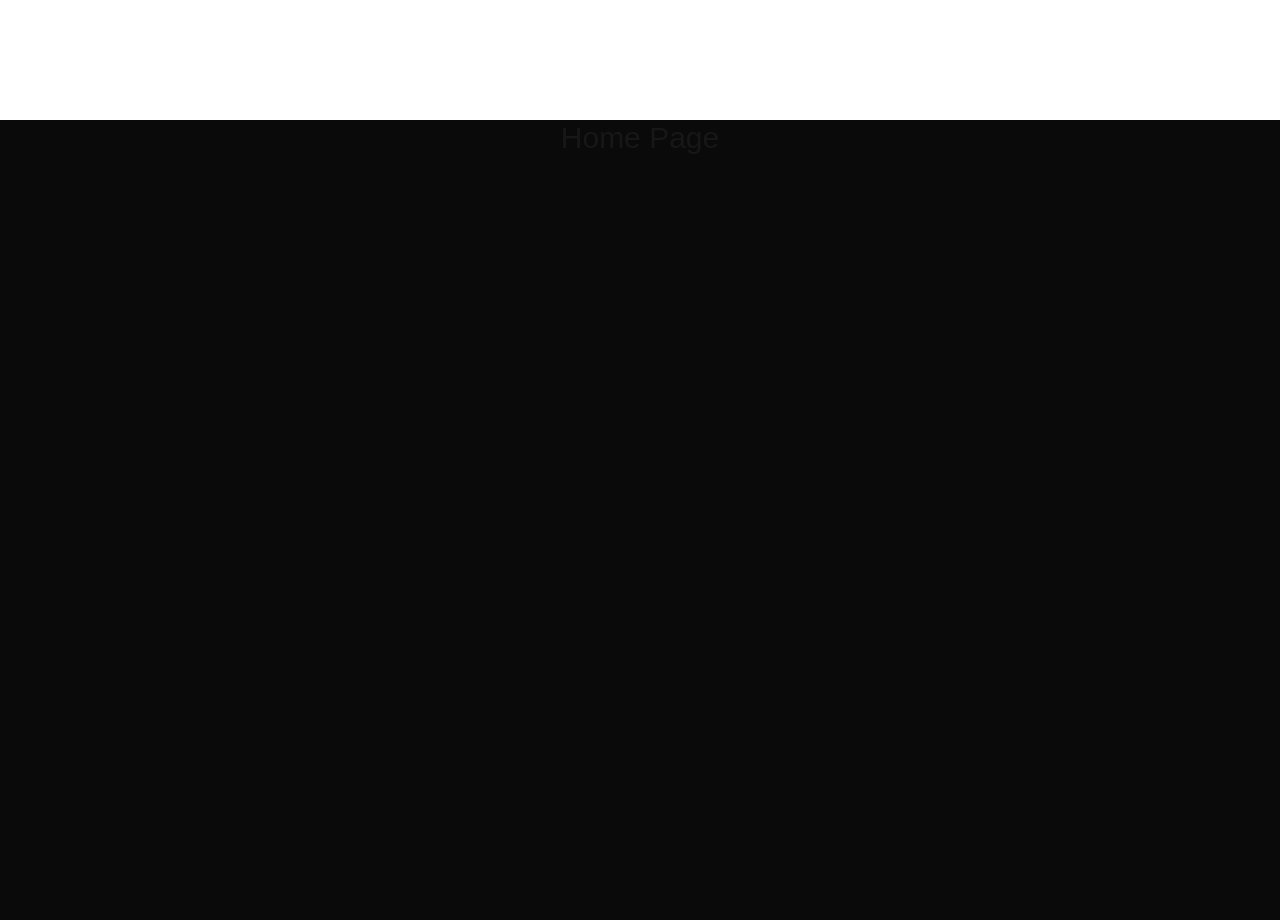
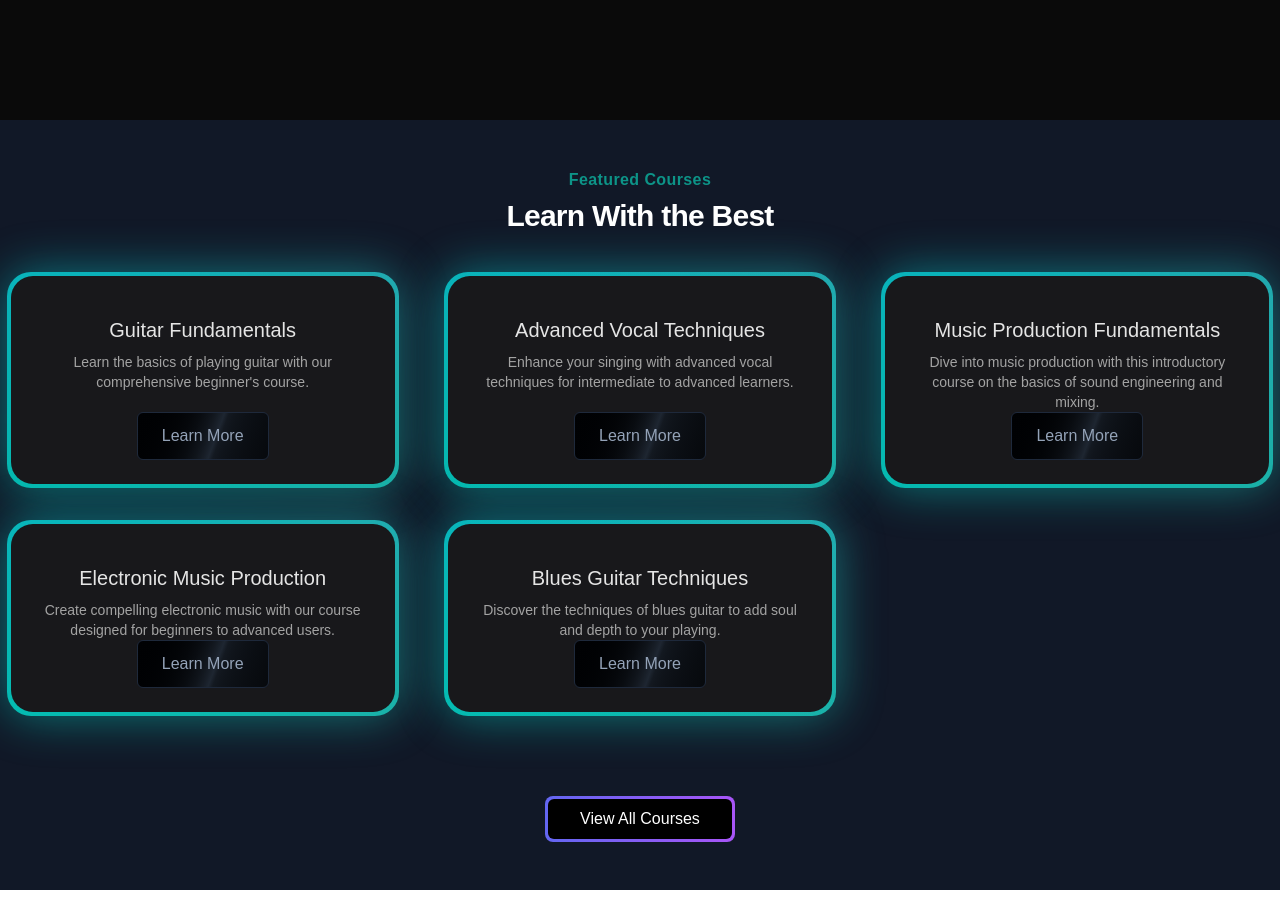
Before and after one commit to kr395/musicnextjs, a Next.js app: page / in a window 1280 px wide. Shown: the part 520-1440 px from the top of the page. After the commit the page ends 1410 px from the top, so only its background shows below. Built offline with nearby package versions, Linux system fonts and the light colour scheme.

Commit message:
Featured Section Completed

```diff
--- a/package.json
+++ b/package.json
@@ -14,6 +14,7 @@
     "next": "15.1.6",
     "react": "^19.0.0",
     "react-dom": "^19.0.0",
+    "react-element-to-jsx-string": "^17.0.0",
     "tailwind-merge": "^2.6.0"
   },
   "devDependencies": {
--- a/src/app/layout.tsx
+++ b/src/app/layout.tsx
@@ -2,7 +2,6 @@ import type { Metadata } from "next";
 import { Geist, Geist_Mono } from "next/font/google";
 import "./globals.css";
 import Navbar from "../components/Navbar";
-import HeroSection from "@/components/HeroSection";
 
 const geistSans = Geist({
   variable: "--font-geist-sans",
@@ -30,9 +29,8 @@ export default function RootLayout({
         className={`${geistSans.variable} ${geistMono.variable} antialiased`}
       >
         <div className="relative w-full flex item-center justify-center ">
-           <Navbar/>
-           <HeroSection/>
-          </div>
+          <Navbar />
+        </div>
         {children}
       </body>
     </html>
--- a/src/app/page.tsx
+++ b/src/app/page.tsx
@@ -1,7 +1,10 @@
+import FeaturedSection from "@/components/FeaturedSection";
+import HeroSection from "@/components/HeroSection";
 export default function Home() {
   return (
     <main className="min-h-screen bg-black/[0.96] antialiased bg-grid-white/[0.02]">
-      <h1 className="text-3xl text-center">Home Page</h1>
+      <HeroSection/>
+      <FeaturedSection/>
     </main>
   );
 }
--- /dev/null
+++ b/src/components/FeaturedSection.tsx
@@ -0,0 +1,70 @@
+"use client";
+import React from "react";
+import CourseData from "@/data/music_courses.json";
+import Link from "next/link";
+import { BackgroundGradient } from "./ui/background-gradient";
+
+interface Course {
+  id: number;
+  title: string;
+  slug: string;
+  description: string;
+  price: number;
+  instructor: string;
+  isFeatured: boolean;
+}
+const FeaturedSection = () => {
+  const FeaturedCourses = CourseData.courses.filter(
+    (course: Course) => course.isFeatured
+  );
+  return (
+    <div className="py-12 bg-gray-900">
+      <div>
+        <div className="text-center">
+          <h2 className='className="text-base text-teal-600 font-semibold tracking-wide uppercase"'>
+            Featured Courses
+          </h2>
+          <p className='mt-2 text-3xl leading-8 font-extrabold tracking-tight text-white sm:text-4xl"'>
+            Learn With the Best
+          </p>
+        </div>
+      </div>
+      <div className="mt-10 ">
+        <div className="grid grid-cols-1 sm:grid-cols-2 lg:grid-cols-3 gap-8 justify-center">
+          {FeaturedCourses.map((course: Course) => (
+            <div className="flex justify-center" key={course.id}>
+              <BackgroundGradient className="flex flex-col rounded-[22px] bg-white dark:bg-zinc-900 overflow-hidden h-full max-w-sm">
+                <div className="p-4 sm:p-6 flex flex-col items-center text-center flex-grow">
+                  <p className="text-lg sm:text-xl text-black mt-4 mb-2 dark:text-neutral-200">
+                    {course.title}
+                  </p>
+                  <p className="text-sm text-neutral-600 dark:text-neutral-400 flex-grow">
+                    {course.description}
+                  </p>
+
+                  <Link  href={`/courses/${course.slug}`}> <button className="inline-flex h-12 animate-shimmer items-center justify-center rounded-md border border-slate-800 bg-[linear-gradient(110deg,#000103,45%,#1e2631,55%,#000103)] bg-[length:200%_100%] px-6 font-medium text-slate-400 transition-colors focus:outline-none focus:ring-2 focus:ring-slate-400 focus:ring-offset-2 focus:ring-offset-slate-50">
+                    Learn More
+                  </button></Link>
+                </div>
+              </BackgroundGradient>
+            </div>
+          ))}
+        </div>
+      </div>
+
+      <div className="mt-20 text-center">
+        <Link href={"/courses"}>
+          {" "}
+          <button className="p-[3px] relative">
+            <div className="absolute inset-0 bg-gradient-to-r from-indigo-500 to-purple-500 rounded-lg" />
+            <div className="px-8 py-2  bg-black rounded-[6px]  relative group transition duration-200 text-white hover:bg-transparent">
+              View All Courses
+            </div>
+          </button>
+        </Link>
+      </div>
+    </div>
+  );
+};
+
+export default FeaturedSection;
--- /dev/null
+++ b/src/components/ui/background-boxes.tsx
@@ -0,0 +1,76 @@
+"use client";
+import React from "react";
+import { motion } from "framer-motion";
+import { cn } from "@/lib/utils";
+
+export const BoxesCore = ({ className, ...rest }: { className?: string }) => {
+  const rows = new Array(150).fill(1);
+  const cols = new Array(100).fill(1);
+  const colors = [
+    "--sky-300",
+    "--pink-300",
+    "--green-300",
+    "--yellow-300",
+    "--red-300",
+    "--purple-300",
+    "--blue-300",
+    "--indigo-300",
+    "--violet-300",
+  ];
+  const getRandomColor = () => {
+    return colors[Math.floor(Math.random() * colors.length)];
+  };
+
+  return (
+    <div
+      style={{
+        transform: `translate(-40%,-60%) skewX(-48deg) skewY(14deg) scale(0.675) rotate(0deg) translateZ(0)`,
+      }}
+      className={cn(
+        "absolute left-1/4 p-4 -top-1/4 flex  -translate-x-1/2 -translate-y-1/2 w-full h-full z-0 ",
+        className
+      )}
+      {...rest}
+    >
+      {rows.map((_, i) => (
+        <motion.div
+          key={`row` + i}
+          className="w-16 h-8  border-l  border-slate-700 relative"
+        >
+          {cols.map((_, j) => (
+            <motion.div
+              whileHover={{
+                backgroundColor: `var(${getRandomColor()})`,
+                transition: { duration: 0 },
+              }}
+              animate={{
+                transition: { duration: 2 },
+              }}
+              key={`col` + j}
+              className="w-16 h-8  border-r border-t border-slate-700 relative"
+            >
+              {j % 2 === 0 && i % 2 === 0 ? (
+                <svg
+                  xmlns="http://www.w3.org/2000/svg"
+                  fill="none"
+                  viewBox="0 0 24 24"
+                  strokeWidth="1.5"
+                  stroke="currentColor"
+                  className="absolute h-6 w-10 -top-[14px] -left-[22px] text-slate-700 stroke-[1px] pointer-events-none"
+                >
+                  <path
+                    strokeLinecap="round"
+                    strokeLinejoin="round"
+                    d="M12 6v12m6-6H6"
+                  />
+                </svg>
+              ) : null}
+            </motion.div>
+          ))}
+        </motion.div>
+      ))}
+    </div>
+  );
+};
+
+export const Boxes = React.memo(BoxesCore);
--- /dev/null
+++ b/src/components/ui/background-gradient.tsx
@@ -0,0 +1,72 @@
+import { cn } from "@/lib/utils";
+import React from "react";
+import { motion } from "framer-motion";
+
+export const BackgroundGradient = ({
+  children,
+  className,
+  containerClassName,
+  animate = true,
+}: {
+  children?: React.ReactNode;
+  className?: string;
+  containerClassName?: string;
+  animate?: boolean;
+}) => {
+  const variants = {
+    initial: {
+      backgroundPosition: "0 50%",
+    },
+    animate: {
+      backgroundPosition: ["0, 50%", "100% 50%", "0 50%"],
+    },
+  };
+  return (
+    <div className={cn("relative p-[4px] group", containerClassName)}>
+      <motion.div
+        variants={animate ? variants : undefined}
+        initial={animate ? "initial" : undefined}
+        animate={animate ? "animate" : undefined}
+        transition={
+          animate
+            ? {
+                duration: 5,
+                repeat: Infinity,
+                repeatType: "reverse",
+              }
+            : undefined
+        }
+        style={{
+          backgroundSize: animate ? "400% 400%" : undefined,
+        }}
+        className={cn(
+          "absolute inset-0 rounded-3xl z-[1] opacity-60 group-hover:opacity-100 blur-xl  transition duration-500 will-change-transform",
+          " bg-[radial-gradient(circle_farthest-side_at_0_100%,#00ccb1,transparent),radial-gradient(circle_farthest-side_at_100%_0,#7b61ff,transparent),radial-gradient(circle_farthest-side_at_100%_100%,#ffc414,transparent),radial-gradient(circle_farthest-side_at_0_0,#1ca0fb,#141316)]"
+        )}
+      />
+      <motion.div
+        variants={animate ? variants : undefined}
+        initial={animate ? "initial" : undefined}
+        animate={animate ? "animate" : undefined}
+        transition={
+          animate
+            ? {
+                duration: 5,
+                repeat: Infinity,
+                repeatType: "reverse",
+              }
+            : undefined
+        }
+        style={{
+          backgroundSize: animate ? "400% 400%" : undefined,
+        }}
+        className={cn(
+          "absolute inset-0 rounded-3xl z-[1] will-change-transform",
+          "bg-[radial-gradient(circle_farthest-side_at_0_100%,#00ccb1,transparent),radial-gradient(circle_farthest-side_at_100%_0,#7b61ff,transparent),radial-gradient(circle_farthest-side_at_100%_100%,#ffc414,transparent),radial-gradient(circle_farthest-side_at_0_0,#1ca0fb,#141316)]"
+        )}
+      />
+
+      <div className={cn("relative z-10", className)}>{children}</div>
+    </div>
+  );
+};
--- /dev/null
+++ b/src/components/ui/tailwindcss-buttons.tsx
@@ -0,0 +1,28 @@
+"use client";
+import React from "react";
+import { IconClipboard } from "@tabler/icons-react";
+import { cn } from "@/lib/utils";
+
+export const ButtonsCard = ({
+  children,
+  className,
+  onClick,
+}: {
+  children?: React.ReactNode;
+  className?: string;
+  onClick?: () => void;
+}) => {
+  return (
+    <div
+      onClick={onClick}
+      className={cn(
+        "h-60 w-full bg-white rounded-xl border border-neutral-100 dark:bg-black dark:border-white/[0.2] hover:border-neutral-200 group/btn overflow-hidden relative flex items-center justify-center",
+        className
+      )}
+    >
+      <div className="absolute inset-0 dark:bg-dot-white/[0.1] bg-dot-black/[0.1]" />
+      <IconClipboard className="absolute top-2 right-2 text-neutral-300 group-hover/btn:block hidden h-4 w-4 transition duration-200" />
+      <div className="relative z-40">{children}</div>
+    </div>
+  );
+};
--- a/tailwind.config.ts
+++ b/tailwind.config.ts
@@ -15,6 +15,8 @@ export default {
     extend: {
       animation: {
         spotlight: "spotlight 2s ease .75s 1 forwards",
+        shimmer: "shimmer 2s linear infinite"
+
       },
       keyframes: {
         spotlight: {
@@ -25,6 +27,14 @@ export default {
           "100%": {
             opacity: "1",
             transform: "translate(-50%,-40%) scale(1)",
+          },
+        },
+        shimmer: {
+          from: {
+            backgroundPosition: "0 0",
+          },
+          to: {
+            backgroundPosition: "-200% 0",
           },
         },
       },
```
Also changed, not shown: 1 other file (tests, documents, lock files or other folders).
